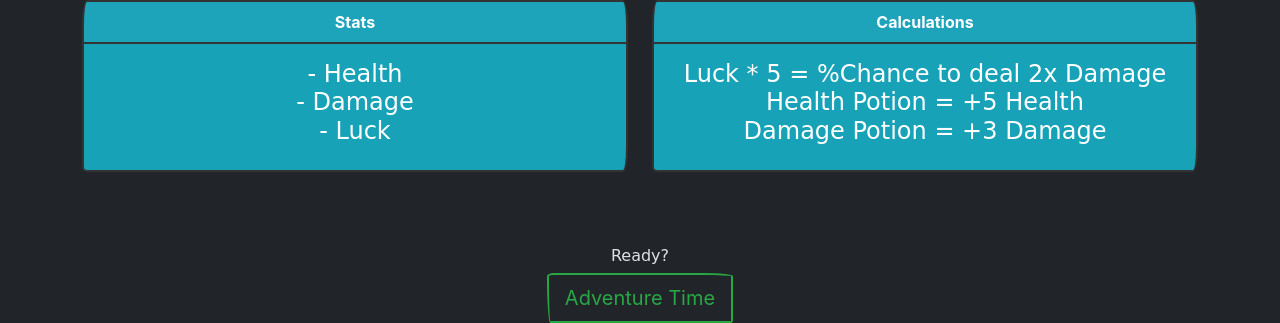
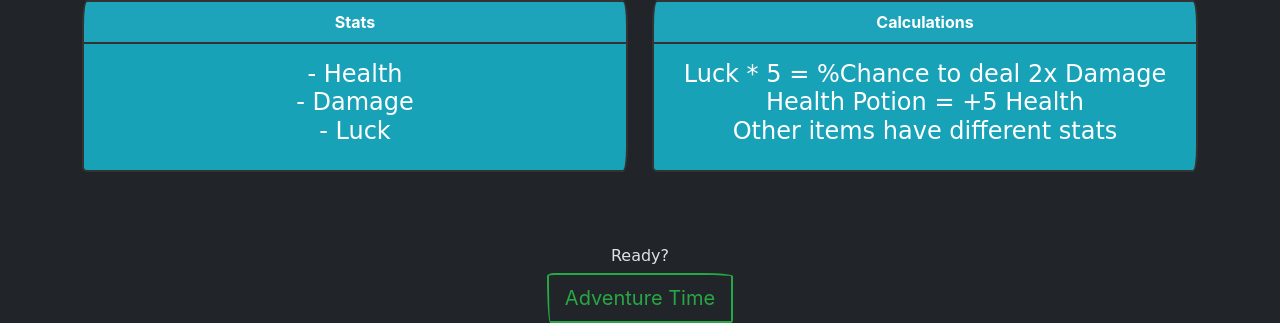
Before and after one commit to xPerSki/ManyManyRooms, a Flask app: page / in a window 1280 px wide. Shown: the part 678-1001 px from the top of the page. Run offline with Flask 3, Linux system fonts and the light colour scheme; some web fonts are replaced.

Commit message:
changed instructions

```diff
--- a/templates/index.html
+++ b/templates/index.html
@@ -70,8 +70,7 @@
             <div class="card text-white bg-info mb-4" style="max-width: 40rem;">
                 <div class="card-header">Calculations</div>
                 <div class="card-body">
-                    <h4 class="card-title">Luck * 5 = %Chance to deal 2x Damage<br>Health Potion = +5 Health<br>Damage
-                        Potion = +3 Damage</h4>
+                    <h4 class="card-title">Luck * 5 = %Chance to deal 2x Damage<br>Health Potion = +5 Health<br>Other items have different stats</h4>
                 </div>
             </div>
         </div>
```
